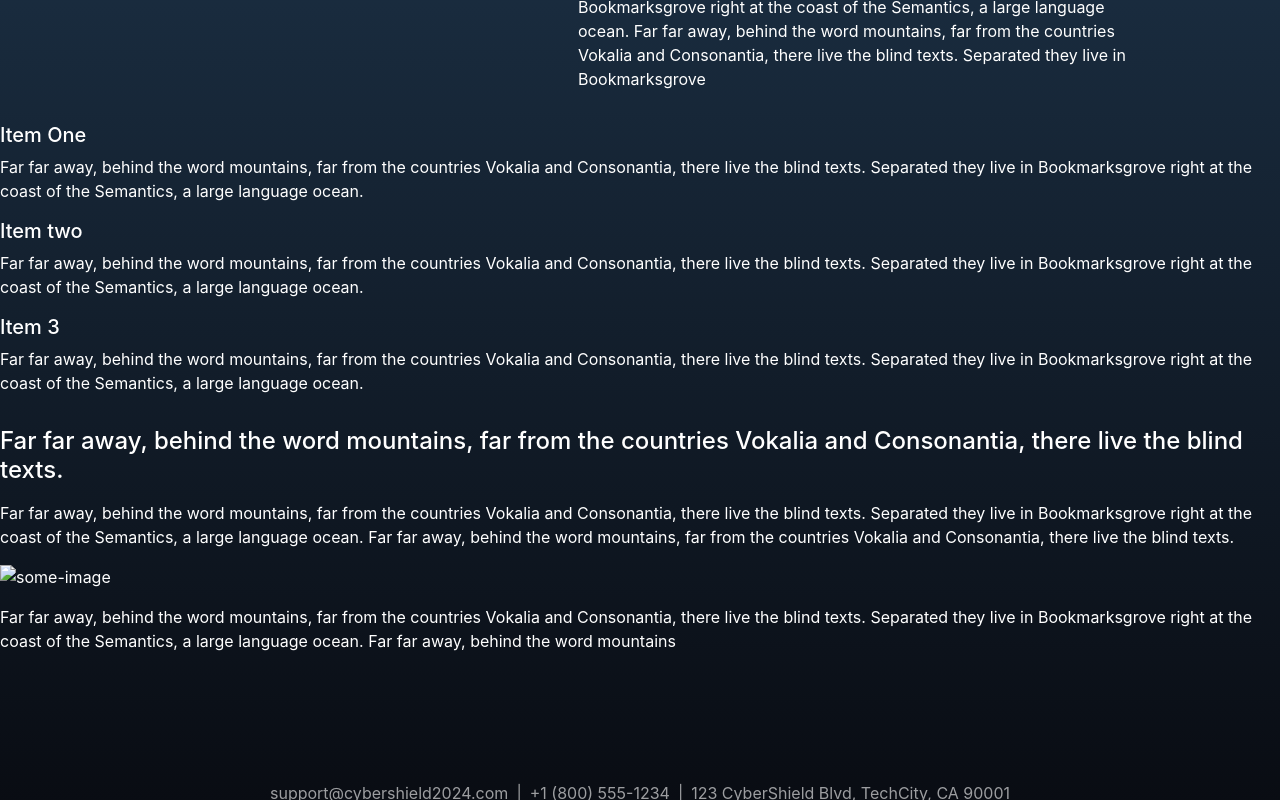
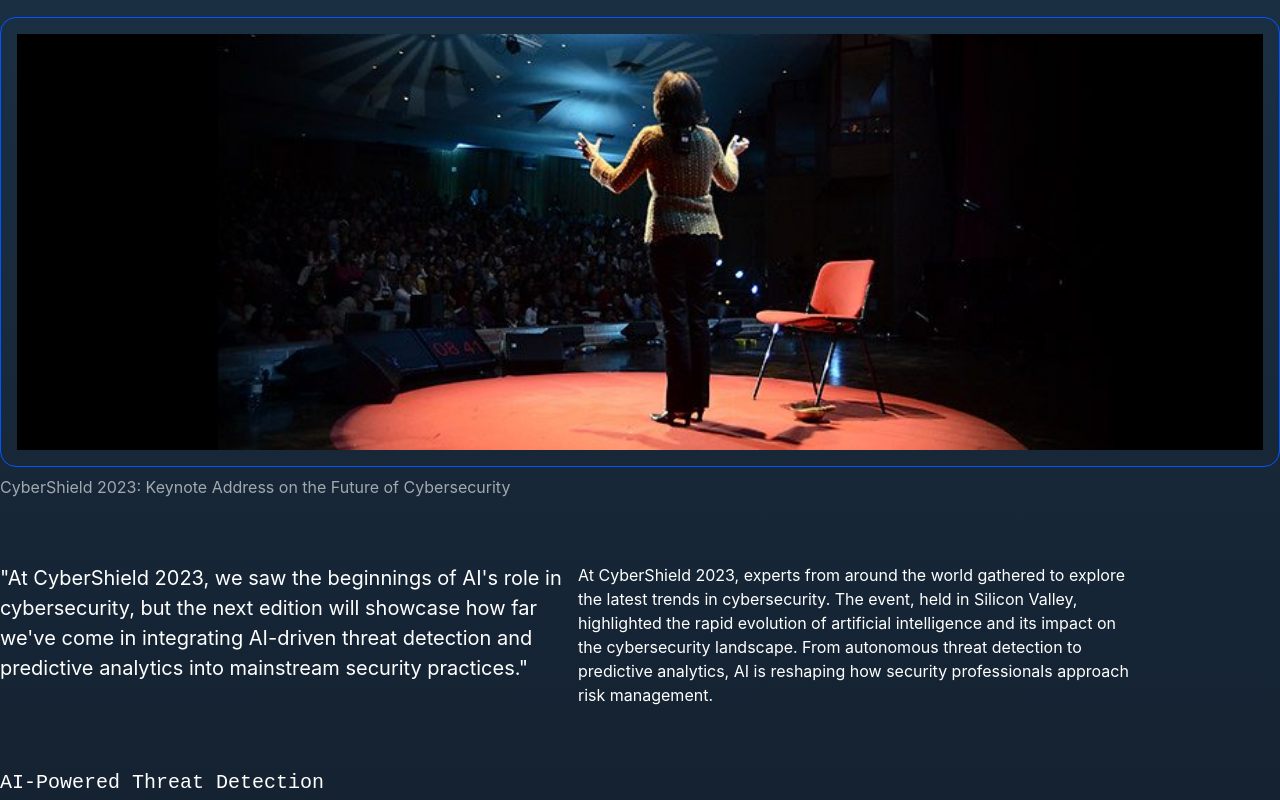
Before and after one commit to srgibosque/PAC2_EinesHTMLCASS2, a website built with Parcel: page src/article.html in a window 1280 px wide. Shown: the part 149-949 px from the top of the page. Built offline with nearby package versions, Linux system fonts and the light colour scheme.

Commit message:
Article text

```diff
--- a/src/article.html
+++ b/src/article.html
@@ -12,7 +12,10 @@
       <a href="./index.html"></a>
     </header>
     <main class="main-container">
-      <include src="./views/article.html"></include>
+      <div class="fill-container col-layout-large">
+        <h2 class="inconsolata-titles">Article: 2023 Edition</h2>
+        <include src="./views/article.html"></include>
+      </div>
     </main>
     <footer class="test-header">
       <include src="./views/footer.html"></include>
--- a/src/assets/styles/layouts/_skin.scss
+++ b/src/assets/styles/layouts/_skin.scss
@@ -30,12 +30,24 @@
     @include inter(1rem, 400);
   }
 
+  .inter-regular-big {
+    @include inter(1.25rem, 400);
+  }
+
+  .inter-title {
+    @include inter(1.5rem, 400);
+  }
+
   .inconsolata-titles {
     @include inconsolata(2rem, 400);
   }
 
   .inconsolata-regular {
     @include inconsolata(1rem, 400);
+  }
+
+  .inconsolata-regular-big {
+    @include inconsolata(1.25rem, 400);
   }
 
   .secondary-color {
@@ -115,6 +127,12 @@
       border-color: transparent;
     }
   }
+
+  //images
+  .image:has(+figcaption){
+    border: 1px solid $primary-enhanced;
+    border-radius: 1rem;
+  }
 }
 
 // .test-container{
--- a/src/assets/styles/layouts/_structure.scss
+++ b/src/assets/styles/layouts/_structure.scss
@@ -3,7 +3,7 @@
     box-sizing: border-box;
   }
 
-  :is(h1, h2, h3, h4, h5, h6, ul, ol, p) {
+  :is(h1, h2, h3, h4, h5, h6, ul, ol, p, figure) {
     padding: 0;
     margin: 0;
   }
@@ -33,10 +33,19 @@
   }
 
   .image {
-    width: 100%;
+    max-width: 100%;
     height: 100%;
     object-fit: cover;
+
+    &:has(+figcaption) {
+      padding: 1rem;
+      width: 100%;
+      height: 100%;
+      object-fit: cover;
+    }
   }
+
+
 }
 
 @layer layout {
@@ -45,6 +54,10 @@
     flex-direction: $direction;
     gap: $gap;
     align-items: $align-items;
+  }
+
+  .col-layout-extra-large {
+    @include layout(column, 4rem, flex-start);
   }
 
   .col-layout-large {
@@ -63,7 +76,7 @@
     @include layout(row, 0.5rem, center);
   }
 
-  .center-content{
+  .center-content {
     display: flex;
     justify-content: center;
     align-items: center;
@@ -91,6 +104,7 @@
 }
 
 @layer components {
+
   //NAVBAR
   .header-container {
     position: fixed;
@@ -145,7 +159,7 @@
   }
 
   // footer-contact-info
-  .contact-info{
+  .contact-info {
     padding: 2rem;
     text-align: center;
   }
--- a/src/views/article.html
+++ b/src/views/article.html
@@ -1,9 +1,16 @@
-<article class="col-layout-large">
+<article class="col-layout-extra-large">
+  <figure class="fill-container col-layout-small">
+    <img class="image" src="./assets/images/talk-1.jpg" alt="CyberShield 2023 keynote speaker on stage">
+    <figcaption class="secondary-color">CyberShield 2023: Keynote Address on the Future of Cybersecurity</figcaption>
+  </figure>
+
   <div class="container">
     <section class="two-columns">
-      <h4>Far far away, behind the word mountains, far from the countriesVokalia and Consonantia</h4>
+      <blockquote class="inter-regular-big">
+        "At CyberShield 2023, we saw the beginnings of AI's role in cybersecurity, but the next edition will showcase how far we've come in integrating AI-driven threat detection and predictive analytics into mainstream security practices."
+      </blockquote>
       <p>
-        Far far away, behind the word mountains, far from the countries Vokalia and Consonantia, there live the blind texts. Separated they live in Bookmarksgrove right at the coast of the Semantics, a large language ocean. Far far away, behind the word mountains, far from the countries Vokalia and Consonantia, there live the blind texts. Separated they live in Bookmarksgrove
+        At CyberShield 2023, experts from around the world gathered to explore the latest trends in cybersecurity. The event, held in Silicon Valley, highlighted the rapid evolution of artificial intelligence and its impact on the cybersecurity landscape. From autonomous threat detection to predictive analytics, AI is reshaping how security professionals approach risk management.
       </p>
     </section>
   </div>
@@ -11,37 +18,39 @@
   <section>
     <ol class="col-layout-medium">
       <li class="col-layout-small">
-        <h5>Item One</h5>
+        <h5 class="inconsolata-regular-big">AI-Powered Threat Detection</h5>
         <p>
-          Far far away, behind the word mountains, far from the countries Vokalia and Consonantia, there live the blind texts. Separated they live in Bookmarksgrove right at the coast of the Semantics, a large language ocean.
-      </p>
-      </li>
-
-      <li class="col-layout-small">
-        <h5>Item two</h5>
-        <p>
-          Far far away, behind the word mountains, far from the countries Vokalia and Consonantia, there live the blind texts. Separated they live in Bookmarksgrove right at the coast of the Semantics, a large language ocean.
+          One of the key sessions at CyberShield 2023 focused on AI-powered threat detection systems. These systems use machine learning algorithms to detect anomalous activity, reducing response time and enabling real-time security interventions. Experts discussed how AI can significantly enhance security operations by predicting and mitigating risks before they escalate.
         </p>
       </li>
 
       <li class="col-layout-small">
-        <h5>Item 3</h5>
+        <h5 class="inconsolata-regular-big">Cybersecurity for the Internet of Things (IoT)</h5>
         <p>
-          Far far away, behind the word mountains, far from the countries Vokalia and Consonantia, there live the blind texts. Separated they live in Bookmarksgrove right at the coast of the Semantics, a large language ocean.
+          With the increasing number of connected devices, the cybersecurity of the Internet of Things (IoT) has become a major concern. At the conference, attendees learned about innovative approaches to securing IoT networks, including blockchain technology and end-to-end encryption. These technologies are being leveraged to protect the growing number of devices in both consumer and industrial sectors.
+        </p>
+      </li>
+
+      <li class="col-layout-small">
+        <h5 class="inconsolata-regular-big">Securing Cloud Environments</h5>
+        <p>
+          As more businesses migrate to the cloud, securing cloud infrastructure is becoming more critical than ever. A major theme of CyberShield 2023 was cloud security, with experts sharing insights on securing cloud environments against data breaches and ransomware attacks. Panelists discussed the importance of robust encryption, multi-factor authentication, and continuous monitoring in safeguarding sensitive information stored in the cloud.
         </p>
       </li>
     </ol>
   </section>
 
   <section class="col-layout-medium">
-    <h4>Far far away, behind the word mountains, far from the countries Vokalia and Consonantia, there live the blind texts.</h4>
+    <h4>The Role of Cybersecurity Training in a Digital World</h4>
     <p>
-      Far far away, behind the word mountains, far from the countries Vokalia and Consonantia, there live the blind texts. Separated they live in Bookmarksgrove right at the coast of the Semantics, a large language ocean. Far far away, behind the word mountains, far from the countries Vokalia and Consonantia, there live the blind texts.
+      CyberShield 2023 also highlighted the importance of continuous cybersecurity training for employees at all levels. With the increasing sophistication of cyberattacks, organizations need to ensure that their staff is prepared to recognize and respond to potential threats. Workshops and hands-on training sessions emphasized the role of simulated cyberattack exercises and phishing awareness in building a strong security culture.
     </p>
-    <img src="#" alt="some-image">
+    <figure class="fill-container col-layout-small">
+      <img class="image" src="./assets/images/talk-2.png" alt="CyberShield 2023 panel discussion on cybersecurity training">
+      <figcaption class="secondary-color">CyberShield 2023: A Panel Discussion on Employee Cybersecurity Training</figcaption>
+    </figure>
     <p>
-      Far far away, behind the word mountains, far from the countries Vokalia and Consonantia, there live the blind texts. Separated they live in Bookmarksgrove right at the coast of the Semantics, a large language ocean. Far far away, behind the word mountains
+      Experts at the event discussed how organizations can foster a culture of cybersecurity awareness through regular training and simulations. By teaching employees about the latest phishing tactics, malware threats, and social engineering attacks, companies can significantly reduce their vulnerability to breaches and attacks. Attendees left with actionable strategies to implement within their organizations.
     </p>
   </section>
-
 </article>
--- a/src/views/footer.html
+++ b/src/views/footer.html
@@ -7,7 +7,7 @@
 </div>
 
 <nav class="navbar-layout">
-  <h2><a href="./index.html">Logo</a></h2>
+  <h2 class="inter-title"><a href="./index.html">CyberShield 2024</a></h2>
 
   <ul class="navbar-links-layout">
     <li class="navbar-item">
--- a/src/views/navbar.html
+++ b/src/views/navbar.html
@@ -1,5 +1,5 @@
 <nav class="navbar navbar-layout">
-  <h2><a href="./index.html">Logo</a></h2>
+  <h2 class="inter-title"><a href="./index.html">CyberShield 2024</a></h2>
   <ul class="navbar-links-layout">
     <li class="navbar-item "><a class="navbar-link-layout" href="./speakers.html">Speakers</a></li>
     <li class="navbar-item"><a class=" navbar-link-layout" href="./article.html">Article</a></li>
```
Also changed, not shown: src/views/cards.html (+6 -6 lines), src/views/contact-form.html (+3 -3 lines), src/assets/images/talk-1.jpg (added), src/assets/images/talk-2.png (added).
